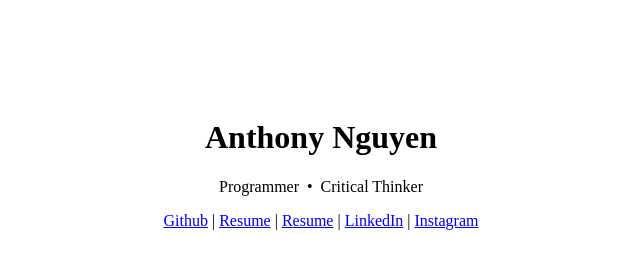
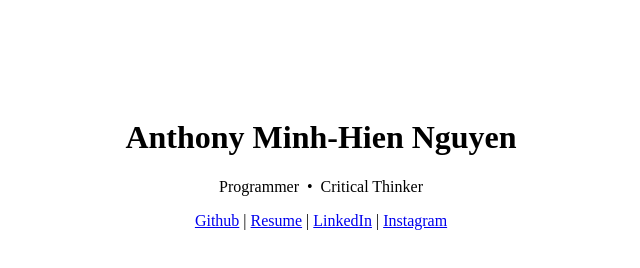
Before and after one commit to AnthonyN3/AnthonyN3.github.io, a plain HTML site: page index.html in a window 1280 px wide. Shown: the whole page, without its empty margins (319-959 px from the left). Drawn offline with Linux system fonts and the light colour scheme.

Commit message:
removed dead link

```diff
--- a/index.html
+++ b/index.html
@@ -6,13 +6,12 @@
     </head>
 	<body >
         <br><br><br><br><br>
-        <h1 style="text-align:center">Anthony Nguyen</h1>
+        <h1 style="text-align:center">Anthony Minh-Hien Nguyen</h1>
         <p style="text-align:center"> Programmer &nbsp;&bull;&nbsp; Critical Thinker</p>
 
         <nav style="text-align: center;">
             <a href="https://github.com/AnthonyN3" target="_blank">Github</a> |
             <a href="https://drive.google.com/file/d/1O_AzhVPrli73KrLoxqCVXqVkD7c4j-og/view?usp=sharing" target="_blank">Resume</a> |
-            <a href="./Resume.pdf" target="_blank">Resume</a> |
             <a href="https://www.linkedin.com/in/anthonyn3" target="_blank">LinkedIn</a> |
             <a href="https://www.instagram.com/anthonynguyen25/?hl=en" target="_blank">Instagram</a>
         </nav>
```
